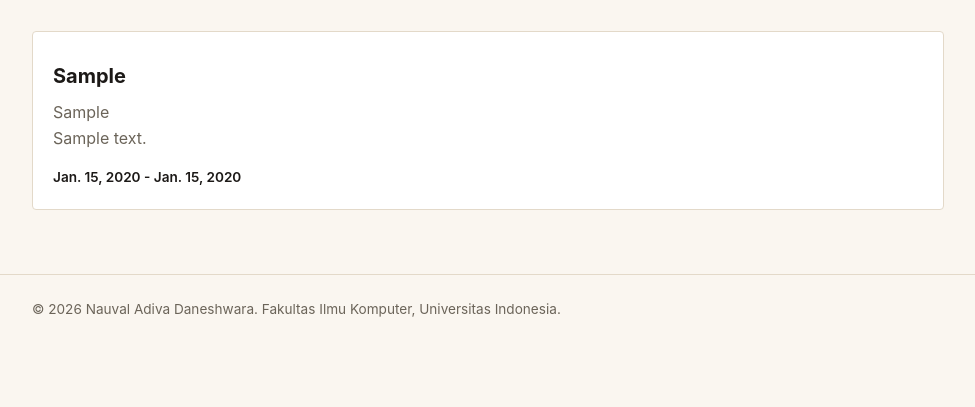
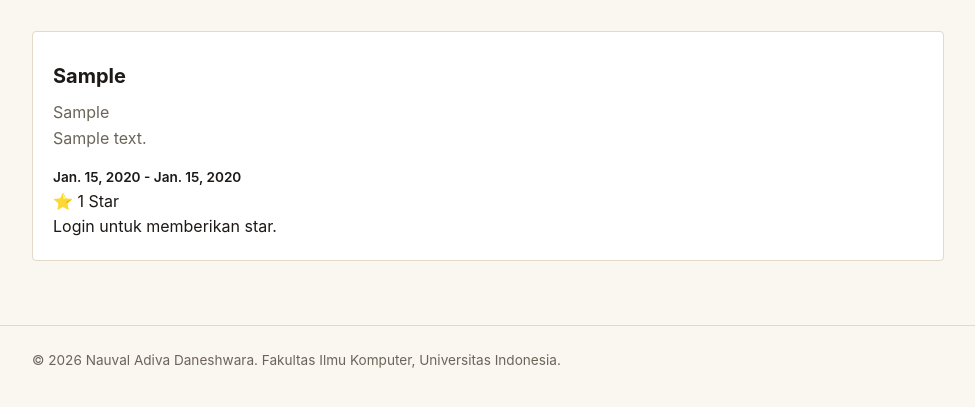
Before and after one commit to daaaniiiissssss/myportofolio, a Django app: page /education/ in a window 1280 px wide. Shown: the part 212-619 px from the top of the page, without its empty margins (152-1127 px from the left). Run offline with Django 5.2, Linux system fonts and the light colour scheme; tables that the repository leaves empty hold one stand-in row (values such as "Sample post").

Commit message:
assignment 4

```diff
--- a/main/models.py
+++ b/main/models.py
@@ -1,5 +1,6 @@
 import uuid
 from django.db import models
+from django.contrib.auth.models import User
 
 
 class Experience(models.Model):
@@ -53,5 +54,11 @@ class Education(models.Model):
     started_at = models.DateField()
     ended_at = models.DateField(blank=True, null=True)
 
+    starred_by = models.ManyToManyField(
+        User,
+        related_name="starred_educations",
+        blank=True
+    )
+
     def __str__(self):
         return self.school
--- a/main/urls.py
+++ b/main/urls.py
@@ -10,6 +10,7 @@ from main.views import (
     register,
     login_user,
     logout_user,
+    toggle_star,
 )
 
 app_name = "main"
@@ -57,4 +58,10 @@ urlpatterns = [
     logout_user,
     name="logout"
     ),
+
+    path(
+    "education/<int:id>/star/",
+    toggle_star,
+    name="toggle_star"
+),
 ]
--- a/main/views.py
+++ b/main/views.py
@@ -42,11 +42,21 @@ def show_experience(request):
 
 def show_education(request):
     response = get_education_json(request)
+    education_data = serializers.deserialize("json", response.content)
 
-    education_data = serializers.deserialize(
-        "json",
-        response.content
-    )
+    education_list = []
+    for item in education_data:
+        education_list.append(item.object)
+
+    is_editor = request.user.groups.filter(name="Editor").exists()
+
+    context = {
+        "name": "Nauval Adiva Daneshwara",
+        "education_list": education_list,
+        "is_editor": is_editor,
+    }
+
+    return render(request, "education.html", context)
 
     education_list = []
 
@@ -83,15 +93,18 @@ def create_education(request):
 
 @login_required(login_url="/login/")
 def update_education(request, id):
+    is_editor = request.user.groups.filter(name="Editor").exists()
+
+    if not request.user.is_superuser and not is_editor:
+        raise PermissionDenied
+
     education = get_object_or_404(Education, id=id)
 
     if request.method == "POST":
         form = EducationForm(request.POST, instance=education)
-
         if form.is_valid():
             form.save()
             return redirect("main:show_education")
-
     else:
         form = EducationForm(instance=education)
 
@@ -100,7 +113,6 @@ def update_education(request, id):
         "form": form,
         "education": education,
     }
-
     return render(request, "education_form.html", context)
 
 @login_required(login_url="/login/")
@@ -173,3 +185,17 @@ def logout_user(request):
     response.delete_cookie("last_login")
 
     return response
+
+@login_required(login_url="/login/")
+def toggle_star(request, id):
+    education = get_object_or_404(Education, id=id)
+
+    if request.method != "POST":
+        raise PermissionDenied
+
+    if education.starred_by.filter(id=request.user.id).exists():
+        education.starred_by.remove(request.user)
+    else:
+        education.starred_by.add(request.user)
+
+    return redirect("main:show_education")
--- a/templates/education.html
+++ b/templates/education.html
@@ -55,12 +55,44 @@
                             {% endif %}
                         </p>
 
+                        <div class="star-section">
+                            <p>
+                                ⭐ {{ education.starred_by.count }} Star
+                            </p>
+
+                            {% if user.is_authenticated %}
+                                <form method="post" action="{% url 'main:toggle_star' education.id %}">
+                                    {% csrf_token %}
+
+                                    {% if user in education.starred_by.all %}
+                                        <button type="submit" class="button">
+                                            Batalkan Star
+                                        </button>
+                                    {% else %}
+                                        <button type="submit" class="button">
+                                            Beri Star
+                                        </button>
+                                    {% endif %}
+                                </form>
+                            {% else %}
+                                <p>
+                                    Login untuk memberikan star.
+                                </p>
+                            {% endif %}
+                        </div>
+
+                        {% if user.is_superuser or is_editor %}
+                            <a href="{% url 'main:update_education' education.id %}" class="button">
+                                Edit
+                            </a>
+                        {% endif %}
+
                         {% if user.is_superuser %}
-                            <a href="{% url 'main:update_education' education.id %}" class="button">Edit</a>
-
                             <form method="post" action="{% url 'main:delete_education' education.id %}" style="display: inline;">
                                 {% csrf_token %}
-                                <button type="submit" class="button button-danger">Hapus</button>
+                                <button type="submit" class="button button-danger">
+                                    Hapus
+                                </button>
                             </form>
                         {% endif %}
                     </article>
```
Also changed, not shown: templates/index.html (+5 -3 lines), main/migrations/0003_education_starred_by.py (added).
